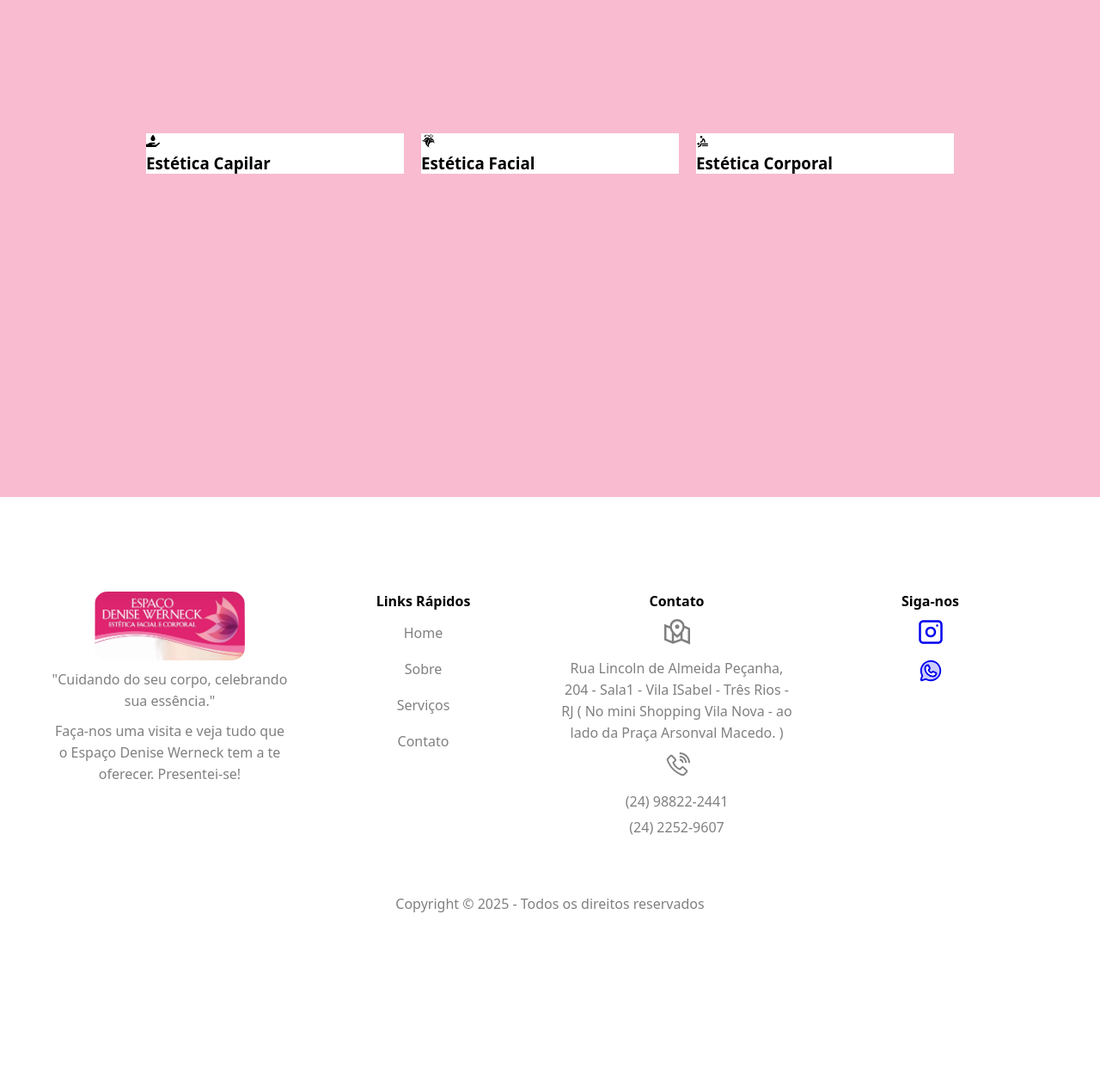
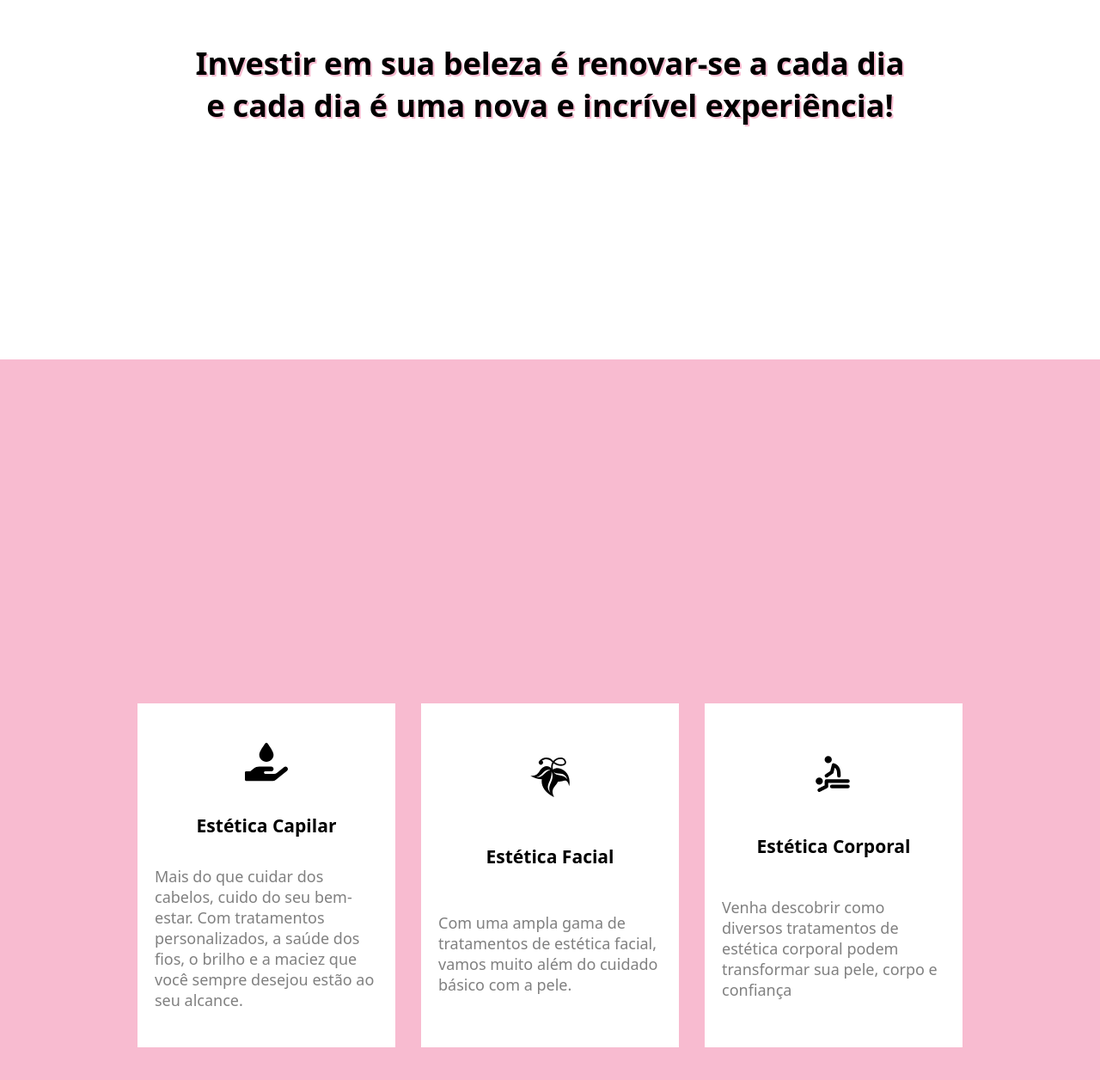
Before and after one commit to luizoscastanheira/projeto-denise-werneck, a Next.js app: page / in a window 1280 px wide. Shown: the part 1506-2762 px from the top of the page at 86% size. Before the commit the page ends 2578 px from the top, so only its background shows below. Built offline with nearby package versions, Linux system fonts and the light colour scheme.

Commit message:
Update
Atualizando a página home

```diff
--- a/src/app/page.js
+++ b/src/app/page.js
@@ -4,6 +4,8 @@ import estilos from "./page.module.css";
 import { TbMassage } from "react-icons/tb";
 import { GiVineLeaf } from "react-icons/gi";
 import { FaHandHoldingWater } from "react-icons/fa";
+
+import imgBeneficios from "../../public/imgBeneficios.png";
 
 export default function Home() {
   return (
@@ -20,20 +22,49 @@ export default function Home() {
 
       <section id={estilos.sectionProcedimentos}>
 
-        <div id={estilos.boxCards}>
+
           <div className={estilos.card}>
-            <FaHandHoldingWater />
+            <FaHandHoldingWater className={estilos.iconProcedimentos} />
             <h3>Estética Capilar</h3>
+            <p className={estilos.cardParagrafo}>
+              Mais do que cuidar dos cabelos, cuido do seu bem-estar. Com tratamentos personalizados, a saúde dos fios, o brilho e a maciez que você sempre desejou estão ao seu alcance.
+            </p>
           </div>
           <div className={estilos.card}>
-            <GiVineLeaf />
+            <GiVineLeaf className={estilos.iconProcedimentos} />
             <h3>Estética Facial</h3>
+            <p className={estilos.cardParagrafo}>
+              Com uma ampla gama de tratamentos de estética facial, vamos muito além do cuidado básico com a pele.
+              </p>
           </div>
           <div className={estilos.card}>
-            <TbMassage />
+            <TbMassage className={estilos.iconProcedimentos} />
             <h3>Estética Corporal</h3>
+            <p className={estilos.cardParagrafo}>
+              Venha descobrir como diversos tratamentos de estética corporal podem transformar sua pele, corpo e confiança
+            </p>
           </div>
+
+      </section>
+
+      <section id={estilos.sectionBeneficios}>
+        <div className={estilos.boxBeneficios}>
+          <h3>Benefícios</h3>
+          <p>
+          Fazer tratamentos estéticos no <span>Espaço Denise Werneck</span> pode proporcionar uma série de benefícios para a saúde e o bem-estar, além de melhorar significativamente a autoestima. Esses tratamentos não apenas realçam a beleza exterior, mas também promovem uma sensação de confiança e satisfação pessoal.
+          </p>
+          <h4>Transforme-se:</h4>
+          <ul>
+            <li><span>Melhora da Autoestima:</span> Sinta-se bem consigo mesmo ao ver sua aparência melhorar.</li>
+            <li><span>Aparência Rejuvenescida:</span> Desfrute de uma pele mais jovem e radiante.</li>
+            <li><span>Redução de Medidas:</span>Alcance a forma desejada com tratamentos eficazes e seguros.</li>
+            <li><span>Saúde da Pele:</span>Cuide da sua pele, deixando-a mais saudável e vibrante.</li>
+          </ul>
         </div>
+        <div className={estilos.boxBeneficios}>
+          <Image src= {imgBeneficios} alt="Imagem de mulher sendo atendida em estética corporal." className={estilos.imgBeneficios}/>
+        </div>
+
       </section>
     </main>
   );
--- a/src/app/page.module.css
+++ b/src/app/page.module.css
@@ -2,8 +2,8 @@
 
 #sectionBanner{
     width: 100%;
-    height: 100vh;
-    background: url('../../public/bannerSorridente.png') fixed;
+    height: 150vh;
+    background: url('../../public/bannerSorridente.png') fixed top;
     background-size: cover;
 
     display: flex;
@@ -23,7 +23,7 @@
 /* Estilizando sectionFaixa */
 #sectionFaixa{
     width: 100%;
-    height: 50vh;
+    height: 80vh;
 
     display: flex;
     align-items: center;
@@ -39,26 +39,114 @@
 
 #sectionProcedimentos {
     width: 100%;
-    height: 100vh;
+    min-height: 150vh;
     background-color: #F8bbd0;
-}
-
-#boxCards{
-    width: 100%;
-    height: 100%;
 
     display: flex;
     flex-wrap: wrap;
+    gap: 30px;
+    justify-content: center;
     align-items: center;
-    justify-content: center;
-    gap: 20px;
-
 
 }
 
+.iconProcedimentos{
+    font-size: 50px;
+}
+
+.cardParagrafo{
+    color: #808080;
+}
+
+
 .card{
+
     background-color: #FFFF;
+    width: 300px;
+    height: 400px;
+    padding: 20px;
+    font-size: 18px;
 
-    width: 300px;
+    display: flex;
+    flex-direction: column;
+    align-items: center;
+    justify-content: space-evenly;
+    gap: 10px;
+
+    &:hover {
+        cursor: pointer;
+        color: #FFFF;
+        background-color: #c2185b;
+        border-radius: 15px;
+        box-shadow: 5px 5px 10px rgb(102, 43, 43);
+
+        & p{
+            color: #FFFF;
+        }
+    }
+}
+
+
+/* Estiliando a sectionBeneficios*/
+
+#sectionBeneficios{
+    border: 1px solid yellow;
+    width: 100%;
+    min-height: 150vh;
+    padding: 100px 50px;
+
+    line-height: 1.6;
+
+    display: flex;
+    flex-wrap: wrap;
+    gap: 20px;
+    justify-content: space-around;
+    align-items: center;
+
+    & h3 {
+        font-size: 32px;
+    }
+
+    & p{
+        font-size: 18px;
+        color: #808080;
+    }
+
+    & li {
+
+    }
+}
+
+.boxBeneficios{
+    border: 1px solid red;
+    width: 400px;
+    padding: 5px;
 
 }
+
+.imgBeneficios{
+    width: 100%;
+    height: auto;
+}
+
+
+
+/* Área de Responsividade */
+
+/* Smartphones menores */
+@media (max-width: 480px) {
+    /* Estilizanso a sectionProcedimento*/
+
+    #sectionProcedimentos {
+        padding-top: 100px;
+        padding-bottom: 100px;
+
+    }
+
+    /* Estilizando sectionFaixa */
+    #sectionFaixa{
+        font-size: 18px;
+
+    }
+
+}
```
Also changed, not shown: public/imgBeneficios.png (renamed from public/capa2.png).
